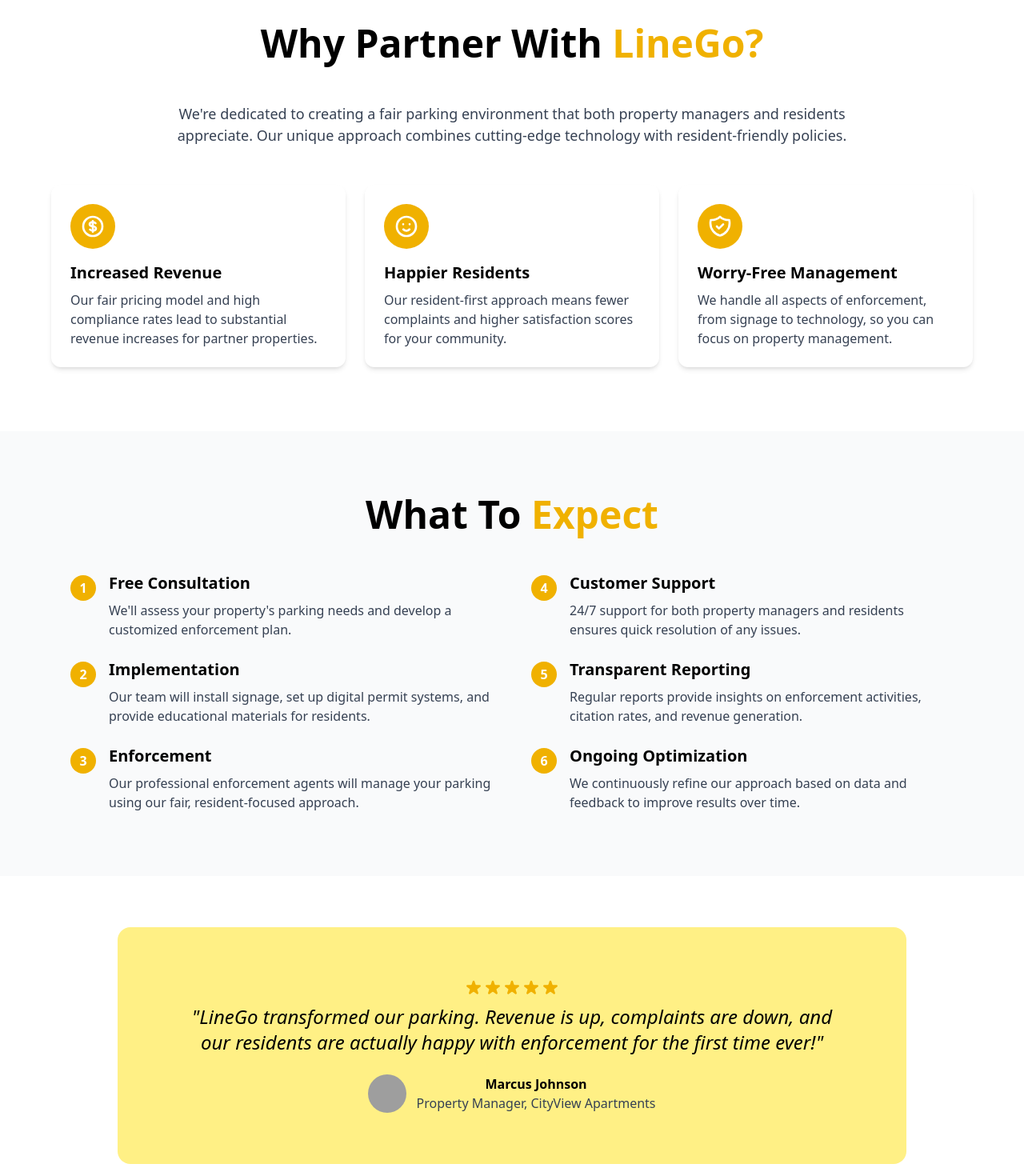
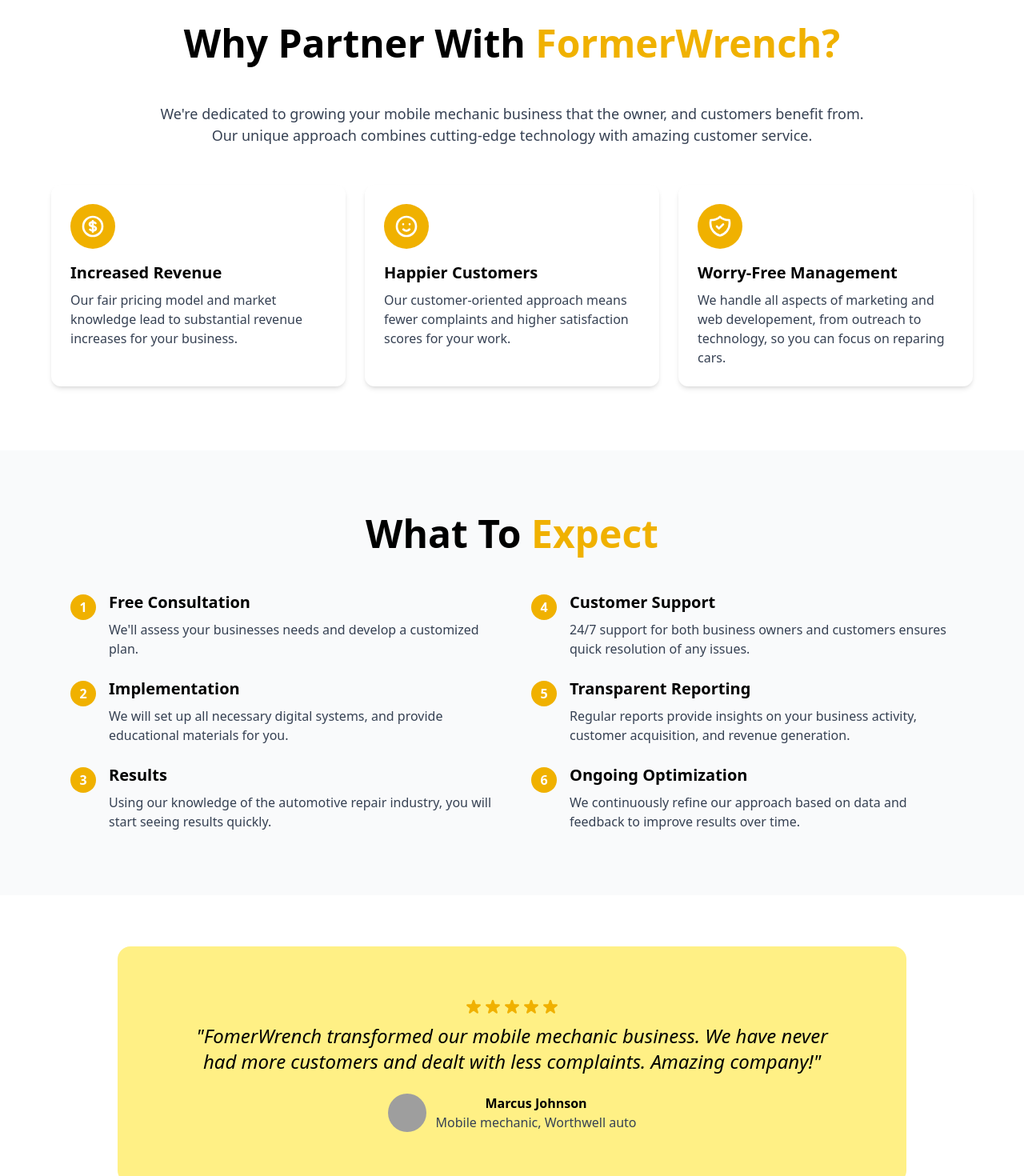
Before and after one commit to Pepparony/formerWrench, a SvelteKit app: page /contact in a window 1280 px wide. Shown: the part 540-2010 px from the top of the page at 80% size. Built offline with nearby package versions, Linux system fonts and the light colour scheme; grey boxes are pictures that could not be loaded.

Commit message:
fixing copy on the /contact page, starting to build the /reviews and /services page.

```diff
--- a/src/routes/contact/+page.svelte
+++ b/src/routes/contact/+page.svelte
@@ -85,7 +85,7 @@
 </script>
 
   <head>
-    <title>Partner With Us | LineGo Parking</title>
+    <title>Partner With Us | FormerWrench Marketing</title>
   </head>
   <meta name="viewport" content="width=device-width, initial-scale=1.0, maximum-scale=1.0, user-scalable=no">
   <section id="contact-page">
@@ -180,11 +180,11 @@
 
     <!-- Why Partner With Us Section -->
     <section class="w-full flex flex-col py-12 sm:py-16 md:py-20 space-y-8 sm:space-y-10 md:space-y-12 justify-center items-center px-4 sm:px-6">
-      <h2 class="text-3xl sm:text-4xl md:text-5xl font-bold text-center leading-[1.1]">Why Partner With <b class="text-yellow-500">LineGo?</b></h2>
+      <h2 class="text-3xl sm:text-4xl md:text-5xl font-bold text-center leading-[1.1]">Why Partner With <b class="text-yellow-500">FormerWrench?</b></h2>
 
       <p class="text-base sm:text-lg text-gray-700 text-center leading-[1.5] max-w-4xl">
-        We're dedicated to creating a fair parking environment that both property managers and residents appreciate.
-        Our unique approach combines cutting-edge technology with resident-friendly policies.
+        We're dedicated to growing your mobile mechanic business that the owner, and customers benefit from.
+        Our unique approach combines cutting-edge technology with amazing customer service.
       </p>
 
       <div class="grid grid-cols-1 md:grid-cols-3 gap-6 w-full max-w-6xl">
@@ -196,7 +196,7 @@
             </svg>
           </div>
           <h3 class="text-xl font-bold mb-2">Increased Revenue</h3>
-          <p class="text-gray-700">Our fair pricing model and high compliance rates lead to substantial revenue increases for partner properties.</p>
+          <p class="text-gray-700">Our fair pricing model and market knowledge lead to substantial revenue increases for your business.</p>
         </div>
 
         <!-- Card 2 -->
@@ -206,8 +206,8 @@
               <path stroke-linecap="round" stroke-linejoin="round" stroke-width="2" d="M14.828 14.828a4 4 0 01-5.656 0M9 10h.01M15 10h.01M21 12a9 9 0 11-18 0 9 9 0 0118 0z" />
             </svg>
           </div>
-          <h3 class="text-xl font-bold mb-2">Happier Residents</h3>
-          <p class="text-gray-700">Our resident-first approach means fewer complaints and higher satisfaction scores for your community.</p>
+          <h3 class="text-xl font-bold mb-2">Happier Customers</h3>
+          <p class="text-gray-700">Our customer-oriented approach means fewer complaints and higher satisfaction scores for your work.</p>
         </div>
 
         <!-- Card 3 -->
@@ -218,7 +218,7 @@
             </svg>
           </div>
           <h3 class="text-xl font-bold mb-2">Worry-Free Management</h3>
-          <p class="text-gray-700">We handle all aspects of enforcement, from signage to technology, so you can focus on property management.</p>
+          <p class="text-gray-700">We handle all aspects of marketing and web developement, from outreach to technology, so you can focus on reparing cars.</p>
         </div>
       </div>
     </section>
@@ -237,7 +237,7 @@
               </div>
               <div>
                 <h3 class="text-xl font-bold mb-2">Free Consultation</h3>
-                <p class="text-gray-700">We'll assess your property's parking needs and develop a customized enforcement plan.</p>
+                <p class="text-gray-700">We'll assess your businesses needs and develop a customized plan.</p>
               </div>
             </div>
 
@@ -247,7 +247,7 @@
               </div>
               <div>
                 <h3 class="text-xl font-bold mb-2">Implementation</h3>
-                <p class="text-gray-700">Our team will install signage, set up digital permit systems, and provide educational materials for residents.</p>
+                <p class="text-gray-700">We will set up all necessary digital systems, and provide educational materials for you.</p>
               </div>
             </div>
 
@@ -256,8 +256,8 @@
                 <span class="text-white font-bold">3</span>
               </div>
               <div>
-                <h3 class="text-xl font-bold mb-2">Enforcement</h3>
-                <p class="text-gray-700">Our professional enforcement agents will manage your parking using our fair, resident-focused approach.</p>
+                <h3 class="text-xl font-bold mb-2">Results</h3>
+                <p class="text-gray-700">Using our knowledge of the automotive repair industry, you will start seeing results quickly.</p>
               </div>
             </div>
           </div>
@@ -270,7 +270,7 @@
               </div>
               <div>
                 <h3 class="text-xl font-bold mb-2">Customer Support</h3>
-                <p class="text-gray-700">24/7 support for both property managers and residents ensures quick resolution of any issues.</p>
+                <p class="text-gray-700">24/7 support for both business owners and customers ensures quick resolution of any issues.</p>
               </div>
             </div>
 
@@ -280,7 +280,7 @@
               </div>
               <div>
                 <h3 class="text-xl font-bold mb-2">Transparent Reporting</h3>
-                <p class="text-gray-700">Regular reports provide insights on enforcement activities, citation rates, and revenue generation.</p>
+                <p class="text-gray-700">Regular reports provide insights on your business activity, customer acquisition, and revenue generation.</p>
               </div>
             </div>
 
@@ -309,12 +309,12 @@
               </svg>
             {/each}
           </div>
-          <p class="text-xl md:text-2xl font-medium italic">"LineGo transformed our parking. Revenue is up, complaints are down, and our residents are actually happy with enforcement for the first time ever!"</p>
+          <p class="text-xl md:text-2xl font-medium italic">"FomerWrench transformed our mobile mechanic business. We have never had more customers and dealt with less complaints. Amazing company!"</p>
           <div class="flex items-center space-x-3">
             <img class="w-12 h-12 rounded-full object-cover" src="https://cdn.midjourney.com/9ff1c5d2-7e42-4fb1-aeb5-41ea6d78f1da/0_2.png" alt="Property Manager">
             <div>
               <p class="font-bold">Marcus Johnson</p>
-              <p class="text-gray-700">Property Manager, CityView Apartments</p>
+              <p class="text-gray-700">Mobile mechanic, Worthwell auto</p>
             </div>
           </div>
         </div>
@@ -329,7 +329,7 @@
         <div class="w-full md:w-1/3 space-y-8">
           <div>
             <h2 class="text-3xl sm:text-4xl font-bold mb-6">Get In <b class="text-yellow-500">Touch</b></h2>
-            <p class="text-gray-700 mb-8">Ready to transform your parking? Complete the form and we'll set up your free consultation.</p>
+            <p class="text-gray-700 mb-8">Ready to transform your business? Complete the form and we'll set up your free consultation.</p>
           </div>
 
           <div class="space-y-6">
--- /dev/null
+++ b/src/routes/reviews/+page.svelte
@@ -0,0 +1,2 @@
+<h1>Build in progress</h1>
+<p>Please visit our contact page for any questions</p>
--- /dev/null
+++ b/src/routes/services/+page.svelte
@@ -0,0 +1,2 @@
+<h1>Build in progress</h1>
+<p>Please visit our contact page for any questions</p>
```
